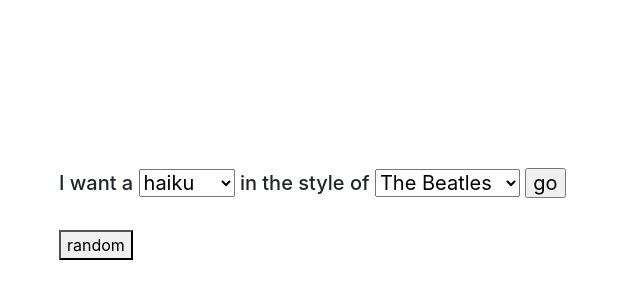
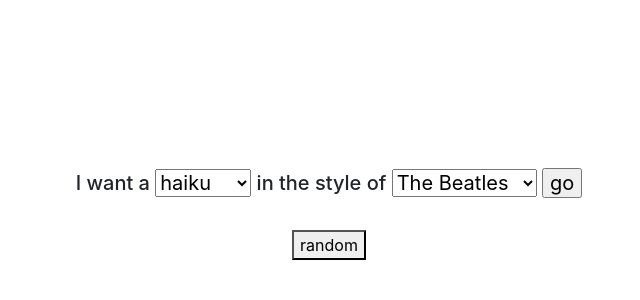
Before and after one commit to katlings/pyambic-pentameter, a Flask app: template templates/generate.html in a window 1280 px wide. Shown: the top 300 px of the page, without its empty margins (596-1236 px from the left). Run offline with Flask 2, Linux system fonts and the light colour scheme; the template is opened without the code that fills it: values that come from a table or form of the project are taken from there, others are empty; parts of the project's set-up code (start-up, migrations or seed data) failed here and were passed over; some libraries are stand-ins or nearby versions.

Commit message:
slight cleanup

```diff
--- a/generate/poems.py
+++ b/generate/poems.py
@@ -31,7 +31,8 @@ def build_corpus(data):
     word_set = set()
 
     for text in data:
-        words = [word.strip('.,()-?!":').lower() for word in text.split() if word.strip('.,()-?!":')]
+        strip_chars = '.,()-?!":*'
+        words = [word.strip(strip_chars).lower() for word in text.split() if word.strip(strip_chars)]
         word_set.update(words)
 
         for i, word in enumerate(words[:-1]):
--- a/templates/generate.html
+++ b/templates/generate.html
@@ -12,14 +12,15 @@
     <div class="container">
         <div class="row">
             <div class="col-md my-5">
-                <h4>
+                <p>&nbsp;</p>
+                <p>
                 {% for line in poem %}
                     {{ line }}<br/>
                 {% endfor %}
-                </h4>
+                </p>
             </div>
 
-            <div class="col-md my-5">
+            <div class="col-md my-5 text-center">
                 <p>&nbsp;</p>
                 <p>&nbsp;</p>
                 <p>&nbsp;</p>
```
